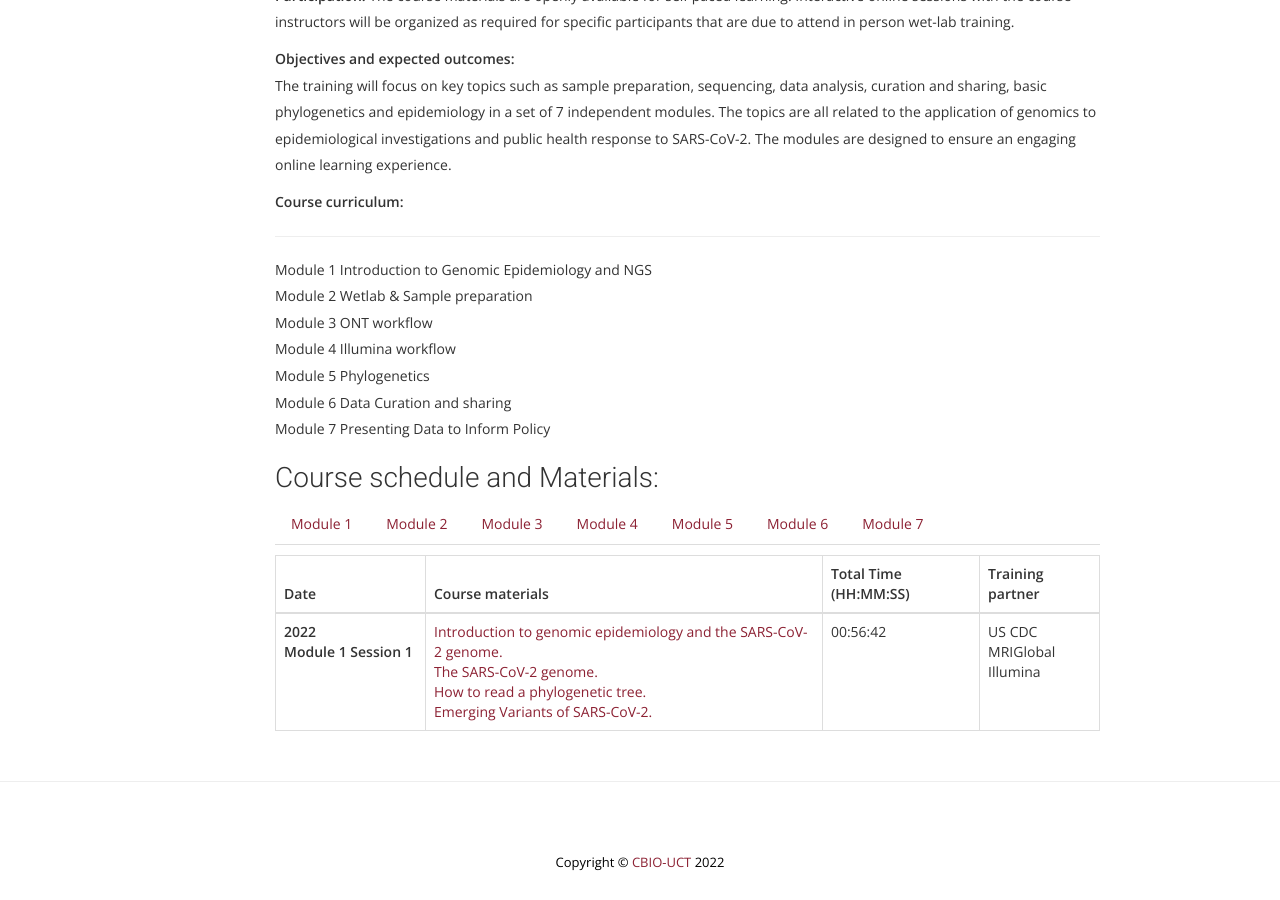
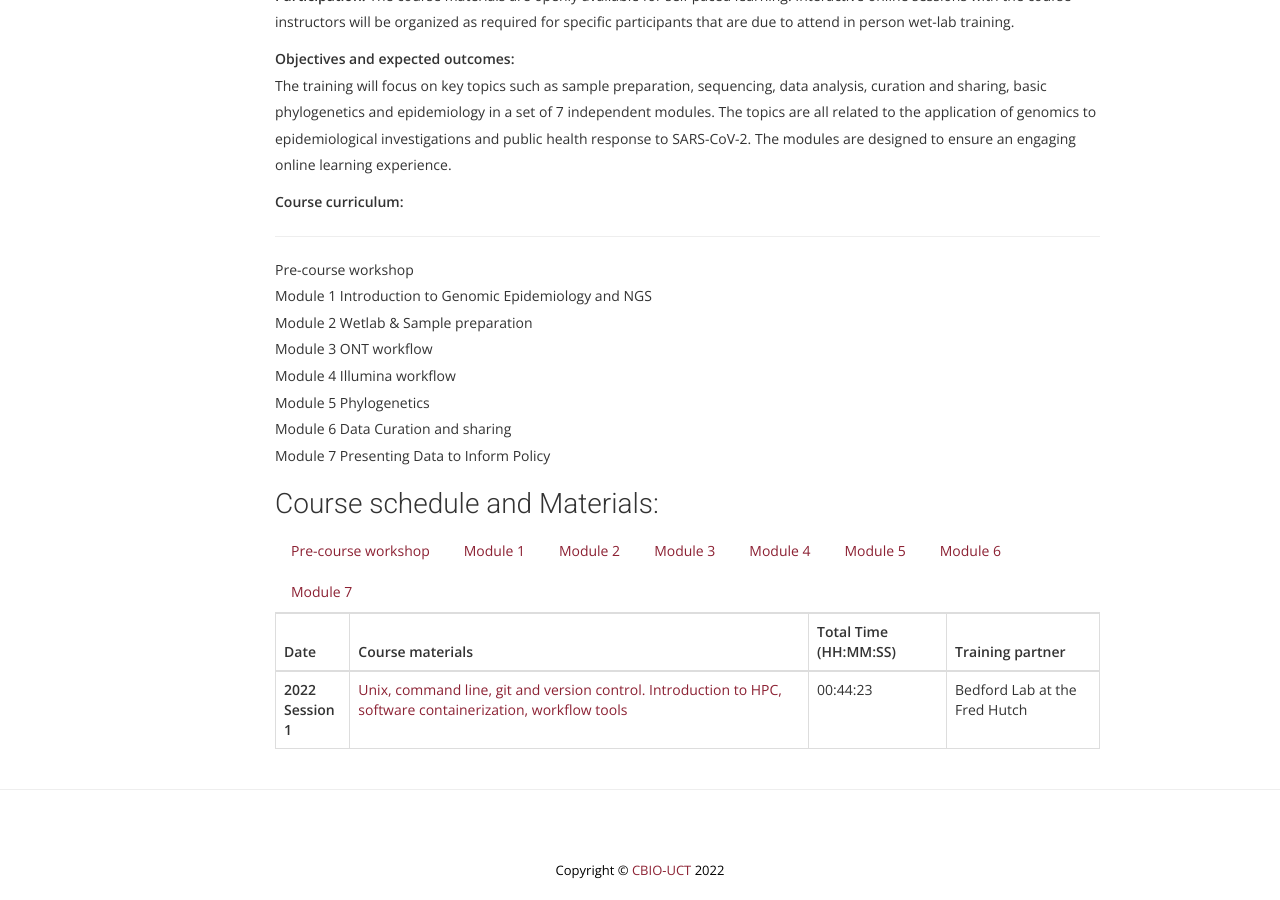
Before and after one commit to uct-cbio/ngs-academy, a Jekyll site: the page built from _posts/2022-02-25-SARS-CoV-2 NGS for Surveillance Training 2022.md, in a window 1280 px wide and 900 px high, scrolled down 987 px. Built offline with Jekyll 4.4.1, drawn with Linux system fonts in a browser that asks for light colours; nearby versions of some CDN libraries; some web fonts are replaced; comment, search, counter and statistics services are not loaded.

Commit message:
updated 2022 training

```diff
--- a/_posts/2022-02-25-SARS-CoV-2 NGS for Surveillance Training 2022.md
+++ b/_posts/2022-02-25-SARS-CoV-2 NGS for Surveillance Training 2022.md
@@ -42,7 +42,6 @@ The course will cover:
     <a class="btn btn-secondary btn-lg" href="https://redcap.h3abionet.org/redcap/surveys/?s=P3AAXNPKJ84MTHAC" role="button" target="_blank">Click here to apply</a>
   </div>
     <div>
-
     </div>
     </div>
   </div>
@@ -92,6 +91,7 @@ The course will cover:
 <b>Course curriculum:</b>
 <hr>
 <ol class="list-unstyled">
+<li>Pre-course workshop</li>
 <li>Module 1 Introduction to Genomic Epidemiology and NGS</li>
 <li>Module 2 Wetlab & Sample preparation</li>
 <li>Module 3 ONT workflow</li>
@@ -105,46 +105,72 @@ The course will cover:
 <h3>Course schedule and Materials:</h3>
 
 
-<div class="row">
-    <div class="col-sm-12">
-     <!-- <div><img alt="..." src="{{ site.baseurl }}img/course_schedule.png" width="100%"/></div> -->
+<ul class="nav nav-tabs" id="myTab" role="tablist">
+  <li class="nav-item" role="presentation">
+    <a class="nav-link active" id="home-tab" data-toggle="tab" href="#home" role="tab" aria-controls="home" aria-selected="true">Pre-course workshop</a>
+  </li>
+  <li class="nav-item" role="presentation">
+    <a class="nav-link" id="profile-tab" data-toggle="tab" href="#profile" role="tab" aria-controls="profile" aria-selected="false">Module 1</a>
+  </li>
+  <li class="nav-item" role="presentation">
+    <a class="nav-link" id="messages-tab" data-toggle="tab" href="#messages" role="tab" aria-controls="messages" aria-selected="false">Module 2</a>
+  </li>
+  <li class="nav-item" role="presentation">
+    <a class="nav-link" id="settings-tab" data-toggle="tab" href="#settings" role="tab" aria-controls="settings" aria-selected="false">Module 3</a>
+  </li>
+    <li class="nav-item" role="presentation">
+    <a class="nav-link" id="settings-tab1" data-toggle="tab" href="#settings1" role="tab" aria-controls="settings1" aria-selected="false">Module 4</a>
+  </li>
+     <li class="nav-item" role="presentation">
+    <a class="nav-link" id="settings-tab2" data-toggle="tab" href="#settings2" role="tab" aria-controls="settings2" aria-selected="false">Module 5</a>
+  </li>
+     <li class="nav-item" role="presentation">
+    <a class="nav-link" id="settings-tab3" data-toggle="tab" href="#settings3" role="tab" aria-controls="settings3" aria-selected="false">Module 6</a>
+  </li>
+      <li class="nav-item" role="presentation">
+    <a class="nav-link" id="settings-tab4" data-toggle="tab" href="#settings4" role="tab" aria-controls="settings4" aria-selected="false">Module 7</a>
+  </li>
+</ul>
 
-<ul class="nav nav-tabs" role="tablist">
-	<li class="nav-item">
-		<a class="nav-link active" data-toggle="tab" href="#tabs-1" role="tab">Module 1
-</a>
-	</li>
-	<li class="nav-item">
-		<a class="nav-link" data-toggle="tab" href="#tabs-2" role="tab">Module 2</a>
-	</li>
-	<li class="nav-item">
-		<a class="nav-link" data-toggle="tab" href="#tabs-3" role="tab">Module 3</a>
-	</li>
-
-
-   	<li class="nav-item">
-		<a class="nav-link" data-toggle="tab" href="#tabs-4" role="tab">Module 4</a>
-	</li>
-
-  	<li class="nav-item">
-		<a class="nav-link" data-toggle="tab" href="#tabs-5" role="tab">Module 5</a>
-	</li>
-
-
-  	<li class="nav-item">
-		<a class="nav-link" data-toggle="tab" href="#tabs-6" role="tab">Module 6</a>
-	</li>
-
-  	<li class="nav-item">
-		<a class="nav-link" data-toggle="tab" href="#tabs-7" role="tab">Module 7</a>
-	</li>
-
-
-
-</ul><!-- Tab panes -->
 <div class="tab-content">
-	<div class="tab-pane active" id="tabs-1" role="tabpanel">
-		<p>   <table class="table table-bordered">
+  <div class="tab-pane active" id="home" role="tabpanel" aria-labelledby="home-tab">   <table class="table table-bordered">
+                    <thead>
+                        <tr>
+                            <th scope="col">Date</th>
+                            <th scope="col">Course materials</th>
+                            <th scope="col">Total Time (HH:MM:SS)</th>
+                            <th scope="col">Training partner</th>
+                        </tr>
+                    </thead>
+                    <tbody>
+                        <tr>
+                            <th scope="row"> 2022
+                                <br>
+                                Session 1
+                            </th>
+                            <td>
+                                <ul>
+                                    <li>
+                                    <li> <a href="https://verena90.github.io/2021-10-05-online-NGS_Academy/"
+                                            target="_blank"> Unix, command line, git and version control. Introduction
+                                            to HPC, software containerization, workflow tools </a></li>
+                                    </li>
+                                </ul>
+                            </td>
+                            <td>
+                                <ul>
+                                    <li> 00:44:23</li>
+                                </ul>
+                            </td>
+                            <td>
+                                <ul>
+                                    <li>Bedford Lab at the Fred Hutch</li>
+                                </ul>
+                            </td>
+                        </tr>
+                    </tbody>
+                </table></div>
+  <div class="tab-pane" id="profile" role="tabpanel" aria-labelledby="profile-tab"><p>   <table class="table table-bordered">
   <thead>
     <tr>
       <th scope="col">Date</th>
@@ -179,10 +205,8 @@ The course will cover:
 </ul> </td>
     </tr>
   </tbody>
-</table></p>
-	</div>
-<div class="tab-pane" id="tabs-2" role="tabpanel">
-		<p>
+</table></p></div>
+  <div class="tab-pane" id="messages" role="tabpanel" aria-labelledby="messages-tab"><p>
  <table class="table table-bordered">
   <thead>
     <tr>
@@ -240,9 +264,8 @@ The course will cover:
   </tbody>
 </table>
 </p>
-	</div>
-	<div class="tab-pane" id="tabs-3" role="tabpanel">
-		<p>  <table class="table table-bordered">
+</div>
+  <div class="tab-pane" id="settings" role="tabpanel" aria-labelledby="settings-tab"><p>  <table class="table table-bordered">
    <thead>
     <tr>
       <th scope="col">Date</th>
@@ -309,11 +332,8 @@ The course will cover:
 
 
   </tbody>
-</table></p>
-	</div>
-
-  	<div class="tab-pane" id="tabs-4" role="tabpanel">
-	<p><table class="table table-bordered">
+</table></p></div>
+    <div class="tab-pane" id="settings1" role="tabpanel" aria-labelledby="settings-tab1"><p><table class="table table-bordered">
   <thead>
     <tr>
       <th scope="col">Date</th>
@@ -388,10 +408,8 @@ The course will cover:
 </ul></td>
     </tr>
   </tbody>
-</table></p>
-	</div>
-    	<div class="tab-pane" id="tabs-5" role="tabpanel">
-		<p><table class="table table-bordered">
+</table></p></div>
+    <div class="tab-pane" id="settings2" role="tabpanel" aria-labelledby="settings-tab2"><p><table class="table table-bordered">
   <thead>
     <tr>
       <th scope="col">Date</th>
@@ -475,10 +493,8 @@ The course will cover:
     </tr>
 
   </tbody>
-</table></p>
-	</div>
-  <div class="tab-pane" id="tabs-6" role="tabpanel">
-			<p>
+</table></p></div>
+     <div class="tab-pane" id="settings3" role="tabpanel" aria-labelledby="settings-tab3"><p>
  <table class="table table-bordered">
   <thead>
     <tr>
@@ -557,11 +573,8 @@ The course will cover:
 
   </tbody>
 </table></p>
-	</div>
-
-
-  <div class="tab-pane" id="tabs-7" role="tabpanel">
-		<p><table class="table table-bordered">
+</div>
+      <div class="tab-pane" id="settings4" role="tabpanel" aria-labelledby="settings-tab4"><p><table class="table table-bordered">
 
   <thead>
     <tr>
@@ -614,10 +627,11 @@ The course will cover:
     </tr>
 
   </tbody>
-</table></p>
-	</div>
+</table></p></div>
 </div>
 
-
-  </div>
-</div>
+<script>
+  $(function () {
+    $('#myTab li:last-child a').tab('show')
+  })
+</script>
```
